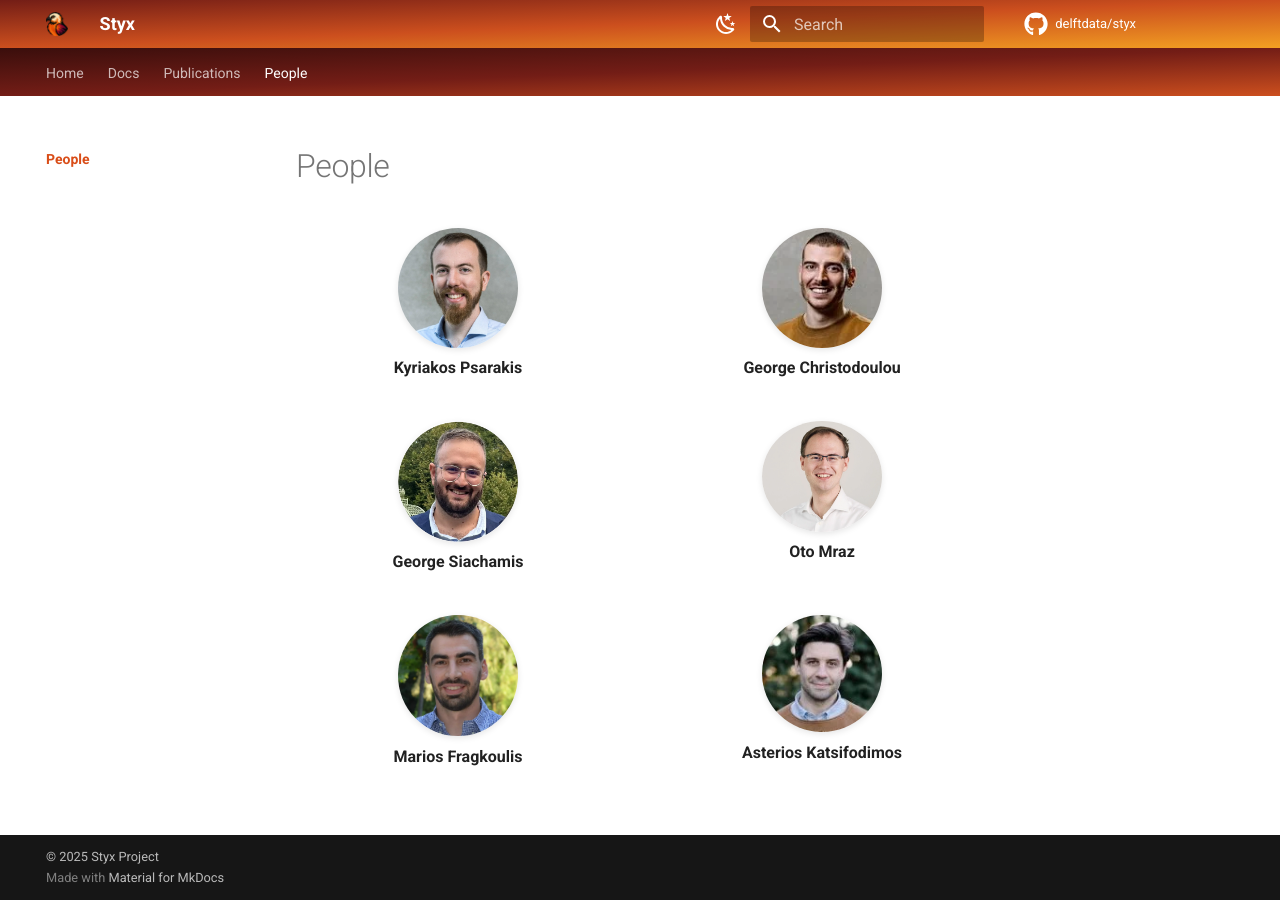
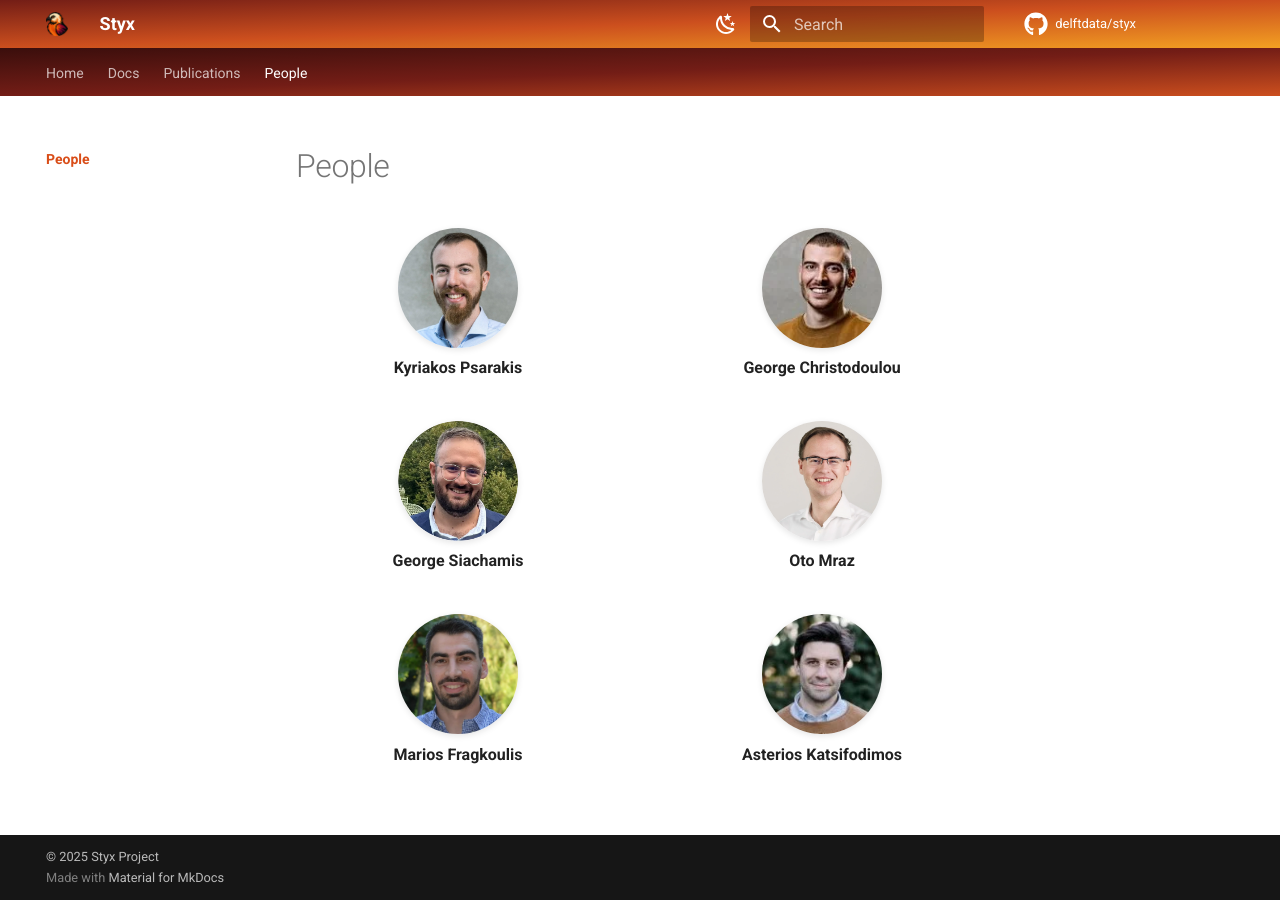
Before and after one commit to delftdata/styx, an MkDocs documentation site: the page built from docs/people.md, in a window 1280 px wide. Built offline with MkDocs 1.6.1 and Material for MkDocs 9.7.7, drawn with Linux system fonts in a browser that asks for light colours; comment, search, counter and statistics services are not loaded.

Commit message:
align the people

```diff
--- a/docs/stylesheets/extra.css
+++ b/docs/stylesheets/extra.css
@@ -179,6 +179,8 @@ a.md-button.ghost-button {
 
 .person img {
   width: 120px;
+  height: 120px; /* Force square */
+  object-fit: cover; /* Crop to fit the box */
   border-radius: 50%;
   box-shadow: 0 2px 6px rgba(0, 0, 0, 0.1);
 }
```
